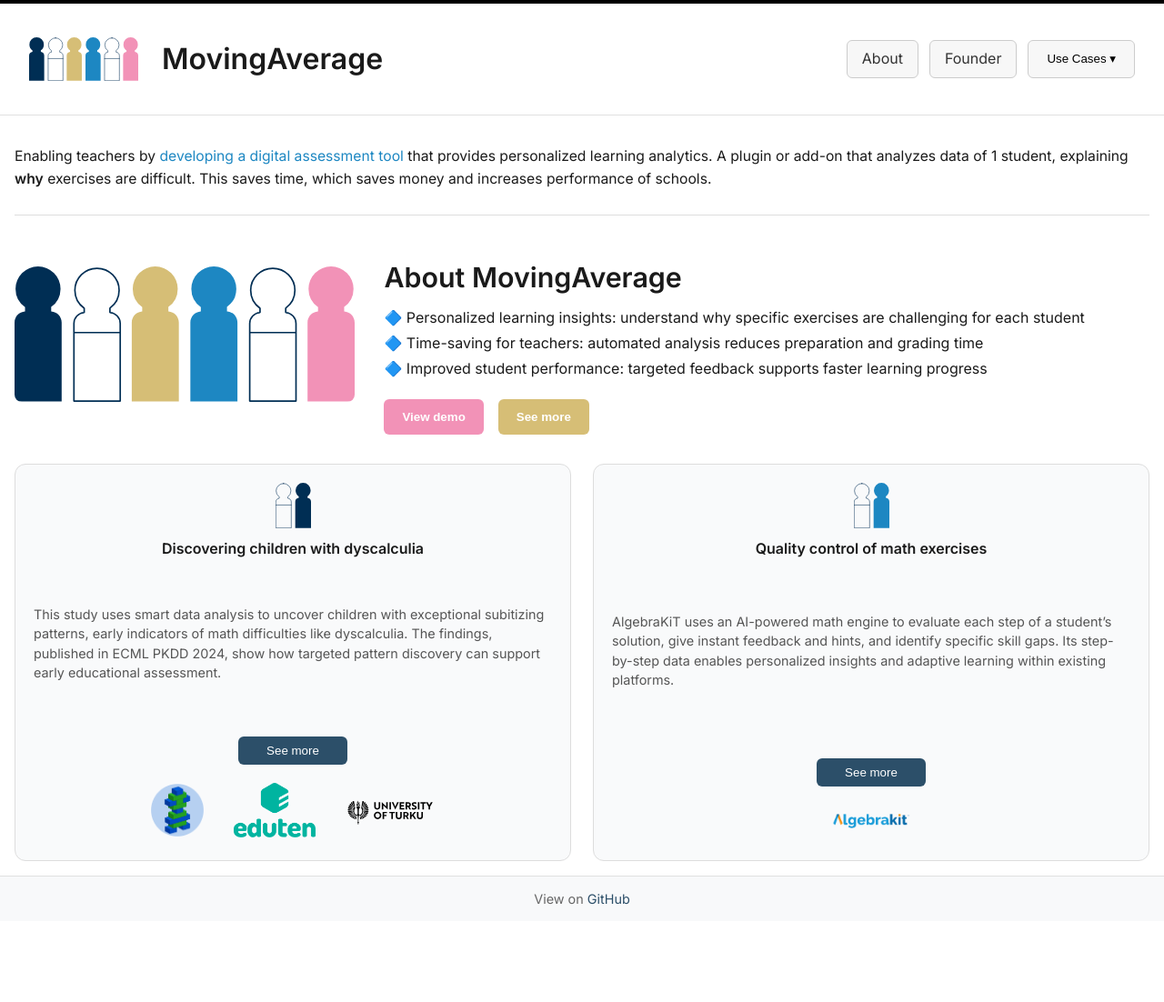
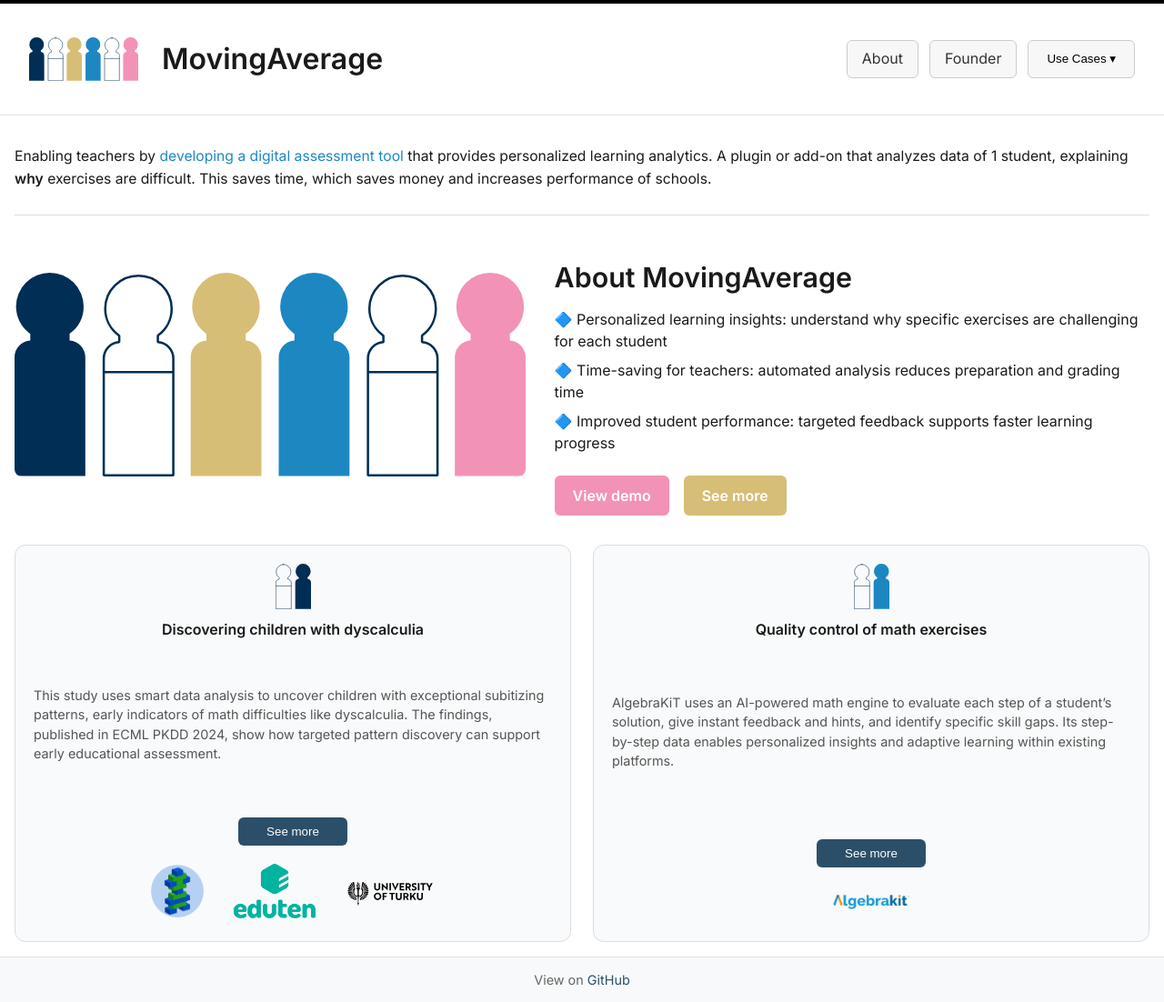
Before and after one commit to moving-average/moving-average.github.io, a Jekyll site: the page built from index.markdown, in a window 1280 px wide. Shown: the whole page at 91% size. Built offline with Jekyll 4.4.1, drawn with Linux system fonts in a browser that asks for light colours; before the commit the page ends 1013 px from its top, so only the background shows below that.

Commit message:
update website

```diff
--- a/_layouts/home.html
+++ b/_layouts/home.html
@@ -49,8 +49,8 @@
           <li>🔷 Improved student performance: targeted feedback supports faster learning progress</li>
         </ul>
         <div class="hero-buttons">
-          <a href="#demo"><button>View demo</button></a>
-          <a href="#api"><button>See more</button></a>
+          <a href="#demo" class="hero-btn left">View demo</a>
+          <a href="#api" class="hero-btn right">See more</a>
         </div>
       </div>
     </div>
--- a/assets/style.css
+++ b/assets/style.css
@@ -278,7 +278,13 @@ main.page {
   gap: 2rem;
 }
 
-.hero-section img {
+.hero-image {
+  flex: 1;
+  min-width: 280px;
+  max-width: 45%;
+}
+
+.hero-image img {
   width: 100%;
   height: auto;
   border-radius: 8px;
@@ -289,15 +295,10 @@ main.page {
   min-width: 280px;
 }
 
-.hero-image {
-  flex: 1;
-  min-width: 280px;
-  max-width: 30%;
-}
-
 .hero-text h2 {
   font-size: 1.9rem;
   margin-bottom: 1rem;
+  font-weight: 600;
 }
 
 .hero-text ul {
@@ -308,6 +309,8 @@ main.page {
 
 .hero-text ul li {
   margin-bottom: 0.5rem;
+  font-size: 1rem;
+  line-height: 1.5;
 }
 
 .hero-buttons {
@@ -315,21 +318,43 @@ main.page {
   gap: 1rem;
 }
 
-.hero-buttons a button {
+.hero-btn {
+  display: inline-block;
+  padding: 0.75rem 1.25rem;
   border: none;
-  padding: 0.75rem 1.25rem;
+  border-radius: 6px;
+  font-weight: 600;
   color: white;
-  font-weight: 600;
-  border-radius: 6px;
-  cursor: pointer;
+  text-decoration: none;
+  transition: background-color 0.2s ease;
 }
 
-.hero-buttons a:first-child button {
+.hero-btn.left {
   background-color: #f292b7;
 }
 
-.hero-buttons a:last-child button {
+.hero-btn.left:hover {
+  background-color: #002e54;
+}
+
+.hero-btn.right {
   background-color: #d6be76;
+}
+
+.hero-btn.right:hover {
+  background-color: #002e54;
+}
+
+/* Responsive */
+@media (max-width: 768px) {
+  .hero-section {
+    flex-direction: column;
+  }
+
+  .hero-image,
+  .hero-text {
+    max-width: 100%;
+  }
 }
 
 /* Mobiele weergave - schermen kleiner dan 768px */
```
